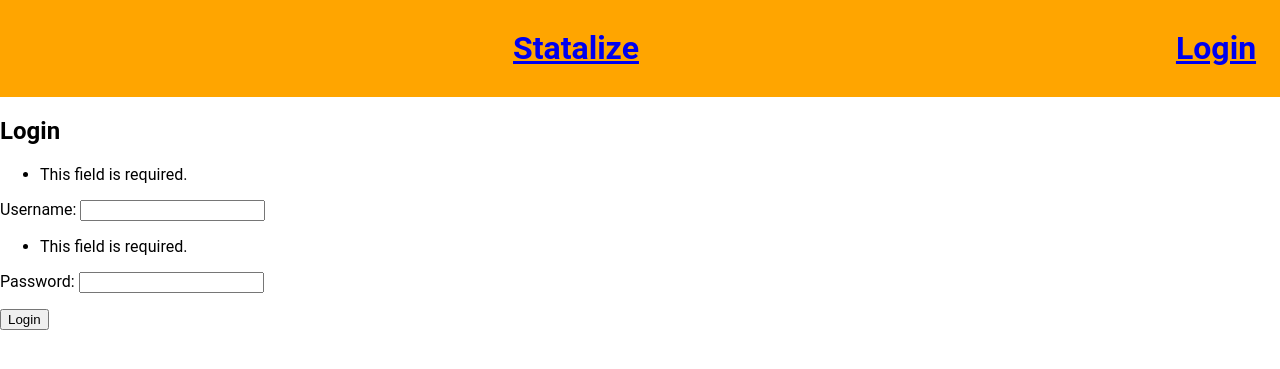
After one commit to sfitz3215/statalize, a Django app: page /login/ in a window 1280 px wide. The commit adds this page. Shown: the top 369 px of the page. Run offline with Django 5.2, Linux system fonts and the light colour scheme.

Commit message:
Initial commit of django project creation.

```diff
--- a/Statilize/urls.py
+++ b/Statilize/urls.py
@@ -21,5 +21,7 @@ from statalize_app.views import *
 urlpatterns = [
     path('admin/', admin.site.urls),
     path('', display_home, name = 'home'),
-    path('<uuid:id>/', display_team, name = 'teams')
+    path('<uuid:id>/', display_team, name = 'teams'),
+    path('logout/', logout_page, name='logout'),
+    path('login/', login_page, name='login'),
 ]
--- a/statalize_app/forms.py
+++ b/statalize_app/forms.py
@@ -0,0 +1,6 @@
+from django import forms
+from .models import *
+
+class AuthenticationForm(forms.Form):
+    username = forms.CharField(max_length=25)
+    password = forms.CharField(max_length=25, widget=forms.PasswordInput)
--- a/statalize_app/views.py
+++ b/statalize_app/views.py
@@ -3,11 +3,32 @@ from statalize_app.models import *
 from django.contrib.auth.decorators import login_required
 from django.contrib.auth import authenticate, login, logout
 from django.http import HttpResponse
+from statalize_app.forms import *
 from .models import team, player, coach, pitcher
 from .util import calculate_slg, calculate_ops, calculate_avg, calculate_obp, calculate_ERA, calculate_WHIP
 from django.db.models import Sum, Count
 
 # Create your views here.
+
+def login_page(request):
+    form = AuthenticationForm(request.POST)
+    first = True
+    if form.is_valid():
+        username = form.cleaned_data["username"]
+        password = form.cleaned_data["password"]
+        user = authenticate(request, username=username, password=password)
+        if user is not None:
+            login(request, user)
+            return redirect('home')
+        else:
+            first = False
+
+    return render(request, 'login.html', {'form': form, 'first': first})
+
+
+def logout_page(request):
+    logout(request)
+    return redirect('home')
 
 def display_home(request):
     data = team.objects.all()
--- a/templates/base.html
+++ b/templates/base.html
@@ -34,9 +34,24 @@ th, td {
     }
 </style>
     <body>
+        <table style="background-color: orange">
+            <tr style="border: 0px">
+                <td style="width:90%; border: 0px">
                     <h1>
                         <a href="{% url 'home' %}">Statalize</a>
                     </h1>
+                </td>
+                <td style="border: 0px">
+                    {% if user.is_authenticated %}
+                        <h1><a href="{% url 'logout' %}">Logout</a></h1>
+                    {% else %}
+                        <h1><a href="{% url 'login' %}">Login</a></h1>
+                    {% endif %}
+                </td>
+            </tr>
+
+        </table>
+
 
 
         {% block body %}
--- /dev/null
+++ b/templates/login.html
@@ -0,0 +1,25 @@
+
+{% extends 'base.html' %}
+{% block body %}
+    <div id="page-container">
+        <section>
+            <div class="container">
+
+            </div>
+        </section>
+
+        <div class="container">
+            <h2>Login</h2>
+
+            <form method="post" enctype="multipart/form-data">
+                {% csrf_token %}
+                {{ form.as_p }}
+                {% if not first %}
+                    <p>Incorrect Username or Password</p>
+                {% endif%}
+                <button type="submit">Login</button>
+            </form>
+        </div>
+    </div>
+
+{% endblock %}
```
Lines whose indentation alone changed are shown as unchanged.
